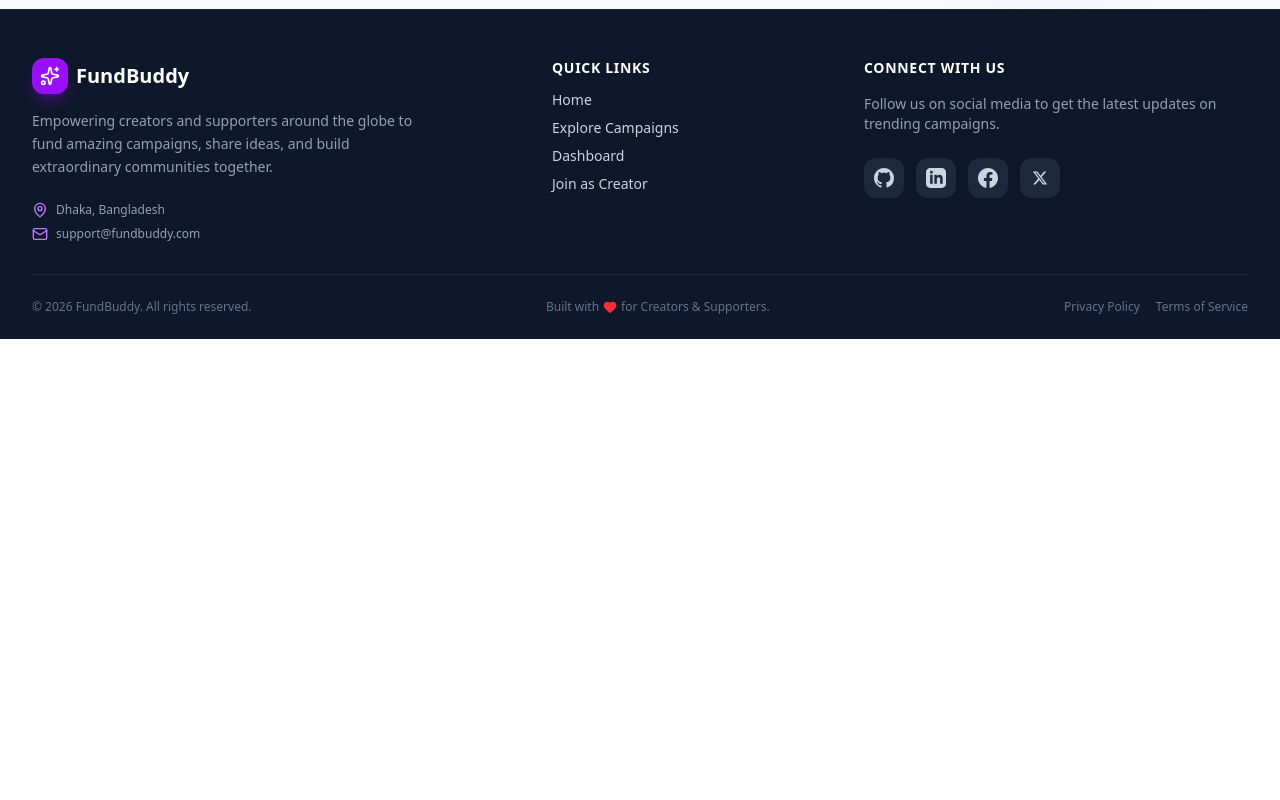
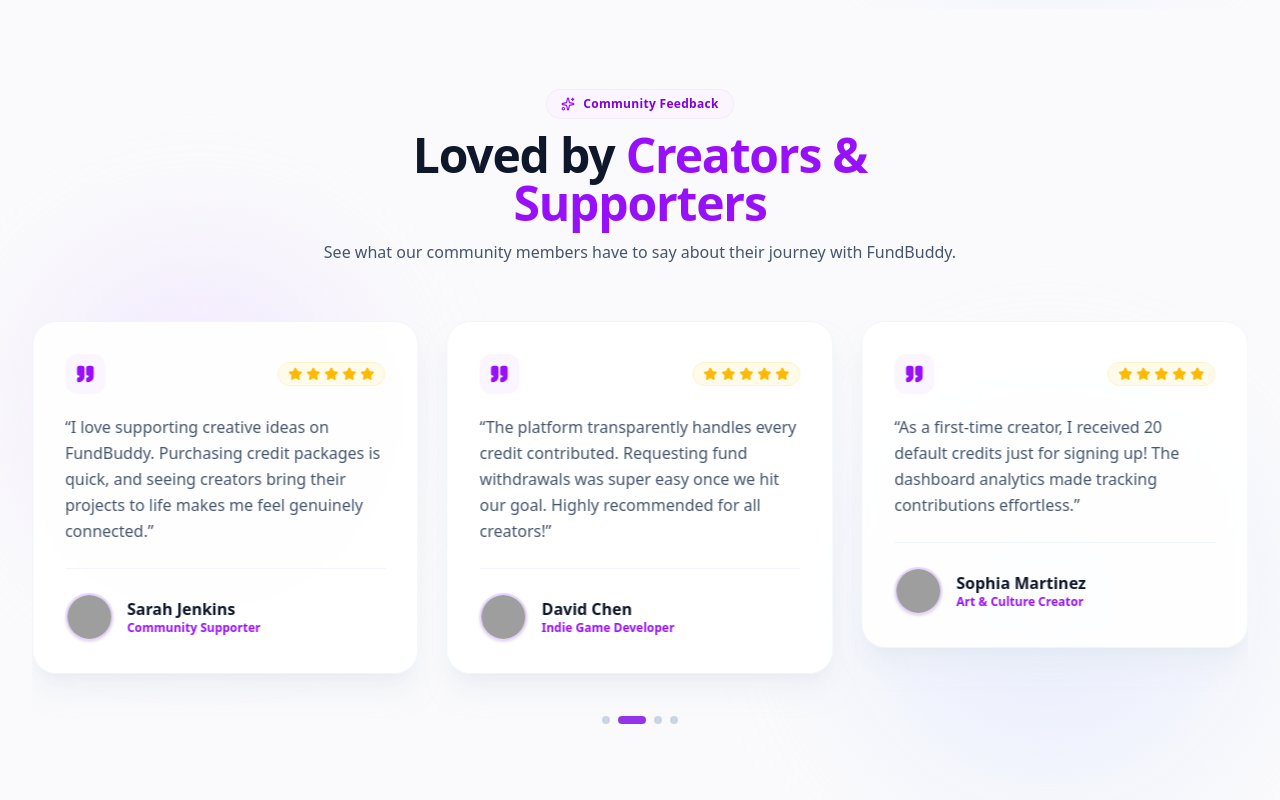
Before and after one commit to MDSOBUJMADBOR/Fund-Wave-Client, a Next.js app: page / in a window 1280 px wide. Shown: the part 780-1580 px from the top of the page. Before the commit the page ends 1119 px from the top, so only its background shows below. Built offline with nearby package versions, Linux system fonts and the light colour scheme; grey boxes are pictures that could not be loaded.

Commit message:
TestimonialSection added

```diff
--- a/src/app/page.tsx
+++ b/src/app/page.tsx
@@ -1,10 +1,12 @@
 import HeroSection from "@/components/HeroSection";
+import TestimonialSection from "@/components/TestimonialSection";
 
 
 export default function Home() {
   return (
     <div>
 <HeroSection></HeroSection>
+<TestimonialSection></TestimonialSection>
 
     </div>
   );
--- /dev/null
+++ b/src/components/TestimonialSection.tsx
@@ -0,0 +1,181 @@
+'use client';
+
+import React from 'react';
+import { Swiper, SwiperSlide } from 'swiper/react';
+import { Autoplay, Pagination } from 'swiper/modules';
+
+// Swiper CSS Module Imports
+import 'swiper/css';
+import 'swiper/css/pagination';
+
+// Lucide Icons
+import { Star, Quote, Sparkles } from 'lucide-react';
+
+interface Testimonial {
+  id: number;
+  name: string;
+  role: string;
+  photo: string;
+  rating: number;
+  quote: string;
+}
+
+const testimonials: Testimonial[] = [
+  {
+    id: 1,
+    name: "Alex Morgan",
+    role: "Tech Campaign Creator",
+    photo: "https://images.unsplash.com/photo-1534528741775-53994a69daeb?q=80&w=300&auto=format&fit=crop",
+    rating: 5,
+    quote: "FundBuddy was instrumental in turning our smart home device from a prototype into reality. The community support and instant credit transfers made our fundraising seamless!"
+  },
+  {
+    id: 2,
+    name: "Sarah Jenkins",
+    role: "Community Supporter",
+    photo: "https://images.unsplash.com/photo-1517841905240-472988babdf9?q=80&w=300&auto=format&fit=crop",
+    rating: 5,
+    quote: "I love supporting creative ideas on FundBuddy. Purchasing credit packages is quick, and seeing creators bring their projects to life makes me feel genuinely connected."
+  },
+  {
+    id: 3,
+    name: "David Chen",
+    role: "Indie Game Developer",
+    photo: "https://images.unsplash.com/photo-1507003211169-0a1dd7228f2d?q=80&w=300&auto=format&fit=crop",
+    rating: 5,
+    quote: "The platform transparently handles every credit contributed. Requesting fund withdrawals was super easy once we hit our goal. Highly recommended for all creators!"
+  },
+  {
+    id: 4,
+    name: "Sophia Martinez",
+    role: "Art & Culture Creator",
+    photo: "https://images.unsplash.com/photo-1494790108377-be9c29b29330?q=80&w=300&auto=format&fit=crop",
+    rating: 5,
+    quote: "As a first-time creator, I received 20 default credits just for signing up! The dashboard analytics made tracking contributions effortless."
+  }
+];
+
+export default function TestimonialSection() {
+  return (
+    <section className="py-20 bg-[#FAFAFC] relative overflow-hidden">
+
+      {/* Background Soft Glow Spheres */}
+      <div className="absolute top-1/2 left-10 -translate-y-1/2 w-80 h-80 bg-purple-200/40 rounded-full blur-3xl pointer-events-none" />
+      <div className="absolute bottom-5 right-10 w-96 h-96 bg-indigo-100/50 rounded-full blur-3xl pointer-events-none" />
+
+      <div className="max-w-7xl mx-auto px-4 sm:px-6 lg:px-8 relative z-10">
+
+        {/* Section Header */}
+        <div className="text-center max-w-2xl mx-auto mb-14 space-y-3">
+          <div className="inline-flex items-center gap-2 px-3.5 py-1.5 rounded-full bg-purple-50 border border-purple-100/80 text-purple-700 text-xs font-semibold tracking-wide">
+            <Sparkles className="w-3.5 h-3.5 text-purple-600" />
+            <span>Community Feedback</span>
+          </div>
+
+          <h2 className="text-3xl sm:text-4xl lg:text-5xl font-extrabold text-slate-900 tracking-tight">
+            Loved by <span className="text-purple-600">Creators & Supporters</span>
+          </h2>
+
+          <p className="text-slate-600 text-sm sm:text-base leading-relaxed">
+            See what our community members have to say about their journey with FundBuddy.
+          </p>
+        </div>
+
+        {/* Swiper Slider */}
+        <Swiper
+          modules={[Autoplay, Pagination]}
+          spaceBetween={28}
+          slidesPerView={1}
+          loop={true}
+          autoplay={{
+            delay: 5000,
+            disableOnInteraction: false,
+          }}
+          pagination={{
+            clickable: true,
+          }}
+          breakpoints={{
+            640: {
+              slidesPerView: 1,
+            },
+            768: {
+              slidesPerView: 2,
+            },
+            1024: {
+              slidesPerView: 3,
+            },
+          }}
+          className="testimonial-swiper-custom"
+        >
+          {testimonials.map((item) => (
+            <SwiperSlide key={item.id} className="h-auto pb-14">
+              <div className="bg-white/90 backdrop-blur-sm rounded-[24px] p-8 shadow-xl shadow-slate-200/50 border border-slate-100 flex flex-col justify-between h-full transition-all duration-300 hover:shadow-2xl hover:shadow-purple-500/10 hover:-translate-y-1.5 group">
+
+                {/* Upper Content */}
+                <div className="space-y-5">
+                  <div className="flex items-center justify-between">
+                    <div className="w-10 h-10 rounded-xl bg-purple-50 flex items-center justify-center text-purple-600 group-hover:bg-purple-600 group-hover:text-white transition-colors duration-300">
+                      <Quote className="w-5 h-5 fill-current" />
+                    </div>
+
+                    {/* Rating Stars */}
+                    <div className="flex items-center gap-1 bg-amber-50 px-2.5 py-1 rounded-full border border-amber-100">
+                      {[...Array(item.rating)].map((_, i) => (
+                        <Star key={i} className="w-3.5 h-3.5 fill-amber-400 text-amber-400" />
+                      ))}
+                    </div>
+                  </div>
+
+                  {/* Quote Text */}
+                  <p className="text-slate-600 text-sm sm:text-base leading-relaxed font-normal">
+                    &ldquo;{item.quote}&rdquo;
+                  </p>
+                </div>
+
+                {/* Bottom Content: User Info */}
+                <div className="flex items-center gap-3.5 pt-6 mt-6 border-t border-slate-100">
+                  <div className="relative w-12 h-12 rounded-full overflow-hidden border-2 border-purple-200 shadow-sm shrink-0">
+                    <img
+                      src={item.photo}
+                      alt={item.name}
+                      className="w-full h-full object-cover"
+                    />
+                  </div>
+                  <div>
+                    <h3 className="text-slate-900 font-bold text-base leading-snug">
+                      {item.name}
+                    </h3>
+                    <p className="text-purple-600 text-xs font-semibold">
+                      {item.role}
+                    </p>
+                  </div>
+                </div>
+
+              </div>
+            </SwiperSlide>
+          ))}
+        </Swiper>
+
+      </div>
+
+      {/* Pagination Dot Styles */}
+      <style jsx global>{`
+        .testimonial-swiper-custom .swiper-pagination {
+          bottom: 0 !important;
+        }
+        .testimonial-swiper-custom .swiper-pagination-bullet {
+          background: #cbd5e1;
+          opacity: 1;
+          width: 8px;
+          height: 8px;
+          transition: all 0.3s cubic-bezier(0.4, 0, 0.2, 1);
+        }
+        .testimonial-swiper-custom .swiper-pagination-bullet-active {
+          background: #9333ea;
+          width: 28px;
+          border-radius: 999px;
+        }
+      `}</style>
+    </section>
+  );
+}
```
